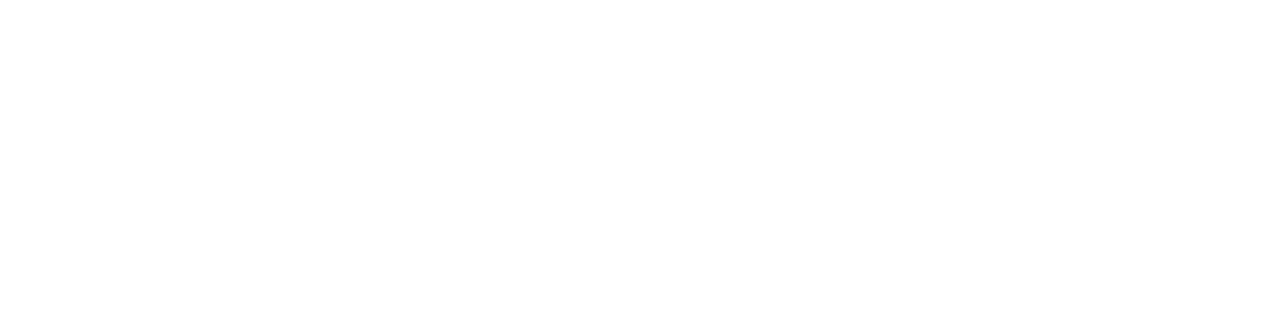
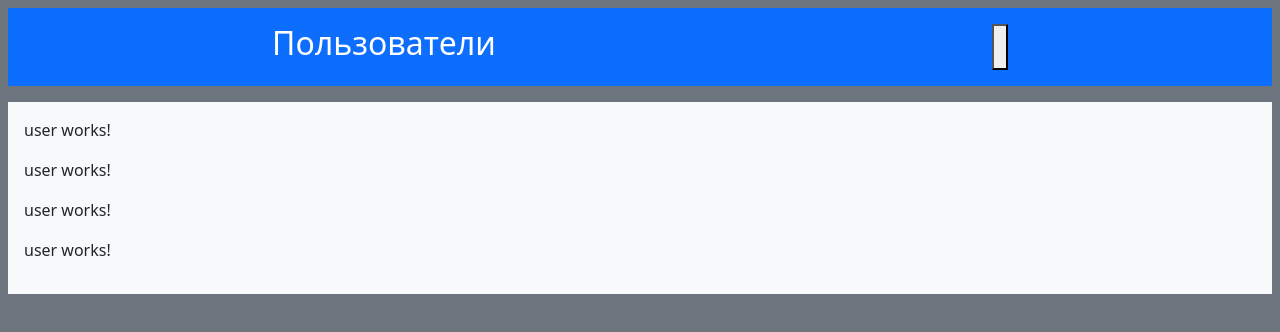
Before and after one commit to arteria32/frontend_public, an Angular app in the folder dz-10/: page / in a window 1280 px wide. Shown: the top 332 px of the page. Built offline with nearby package versions, Linux system fonts and the light colour scheme.

Commit message:
Сделала сервис для работы с запросами

```diff
--- a/dz-10/src/app/app.component.html
+++ b/dz-10/src/app/app.component.html
@@ -0,0 +1 @@
+<app-users></app-users>
--- /dev/null
+++ b/dz-10/src/app/components/users/user/user-interface.ts
@@ -0,0 +1,23 @@
+export interface User {
+    id: string;
+    name: string;
+    username: string;
+    email: string;
+    address: {
+      street: string;
+      suite: string;
+      city: string;
+      zipcode: string;
+      geo: {
+        lat: string;
+        lng: string;
+      }
+    },
+    phone: string;
+    website: string;
+    company: {
+      name: string;
+      catchPhrase: string;
+      bs: string;
+    }
+  }
--- /dev/null
+++ b/dz-10/src/app/components/users/user/user.component.html
@@ -0,0 +1 @@
+<p>user works!</p>
--- /dev/null
+++ b/dz-10/src/app/components/users/user/user.component.ts
@@ -0,0 +1,15 @@
+import { Component, OnInit } from '@angular/core';
+
+@Component({
+  selector: 'app-user',
+  templateUrl: './user.component.html',
+  styleUrls: ['./user.component.css']
+})
+export class UserComponent implements OnInit {
+
+  constructor() { }
+
+  ngOnInit(): void {
+  }
+
+}
--- a/dz-10/src/app/components/users/users.component.html
+++ b/dz-10/src/app/components/users/users.component.html
@@ -1 +1,12 @@
-<p>users works!</p>
+<div class="d-flex flex-column justify-content-around">
+    <div class="p-3 m-2 bg-primary text-white d-flex justify-content-around">
+        <h2>Пользователи</h2>
+        <button (click)="getDataFromServer()"></button>
+    </div>
+    <div class="p-3 m-2 bg-light text-dark d-flex flex-column justify-content-around">
+        <app-user></app-user>
+        <app-user></app-user>
+        <app-user></app-user>
+        <app-user></app-user>
+    </div>
+</div>
--- a/dz-10/src/app/components/users/users.component.ts
+++ b/dz-10/src/app/components/users/users.component.ts
@@ -1,5 +1,5 @@
 import { Component, OnInit } from '@angular/core';
-
+import { HttpService } from "../../services/http.service"
 @Component({
   selector: 'app-users',
   templateUrl: './users.component.html',
@@ -7,9 +7,15 @@ import { Component, OnInit } from '@angular/core';
 })
 export class UsersComponent implements OnInit {
 
-  constructor() { }
+  constructor(public httpService: HttpService) { }
 
   ngOnInit(): void {
+
   }
 
+  getDataFromServer() {
+    this.httpService.getData();
+  }
+
+
 }
--- /dev/null
+++ b/dz-10/src/app/services/http.service.ts
@@ -0,0 +1,20 @@
+import {Injectable} from '@angular/core';
+import {HttpClient} from '@angular/common/http';
+import {User} from "../components/users/user/user-interface"
+
+
+@Injectable({
+    providedIn: 'root'
+  })
+export class HttpService{
+    public users:User[] = [];
+
+    constructor(private http: HttpClient){ }
+
+    getData(){
+        this.http.get<User[]>('https://jsonplaceholder.typicode.com/users').subscribe(data => {
+            this.users = data;
+            console.log(this.users)
+          });
+    }
+}
--- a/dz-10/src/index.html
+++ b/dz-10/src/index.html
@@ -6,8 +6,10 @@
   <base href="/">
   <meta name="viewport" content="width=device-width, initial-scale=1">
   <link rel="icon" type="image/x-icon" href="favicon.ico">
+  <!-- CSS only -->
+<link href="https://cdn.jsdelivr.net/npm/bootstrap@5.2.3/dist/css/bootstrap.min.css" rel="stylesheet" integrity="sha384-rbsA2VBKQhggwzxH7pPCaAqO46MgnOM80zW1RWuH61DGLwZJEdK2Kadq2F9CUG65" crossorigin="anonymous">
 </head>
-<body>
+<body class="bg-secondary">
   <app-root></app-root>
 </body>
 </html>
```
Also changed, not shown: dz-10/src/app/app.module.ts (+6 -2 lines), dz-10/src/app/components/users/user/user.component.css (added).
